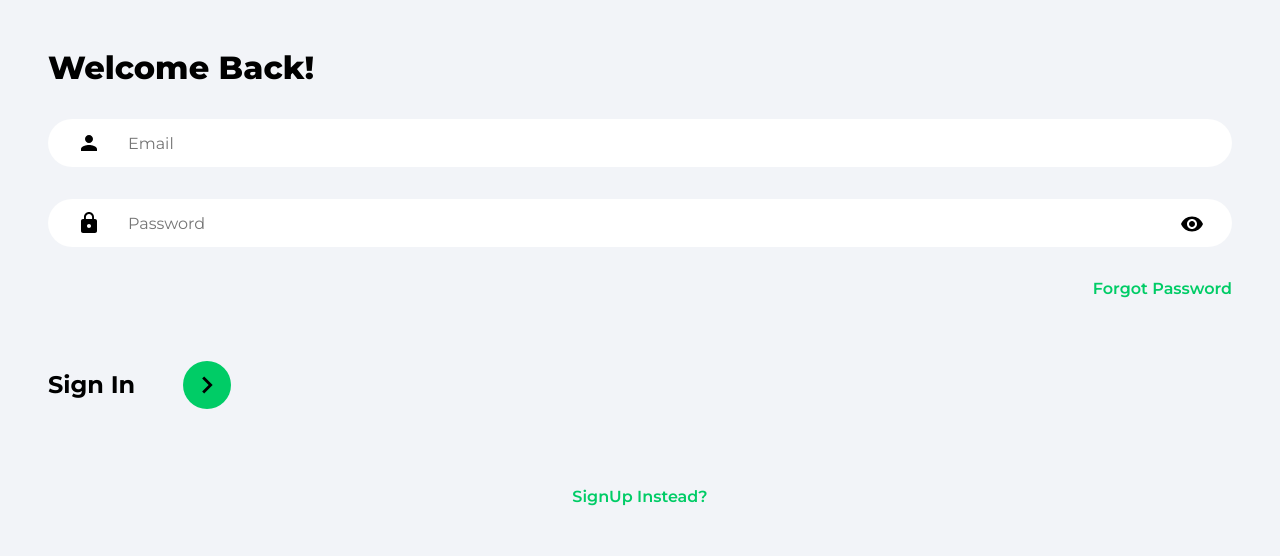
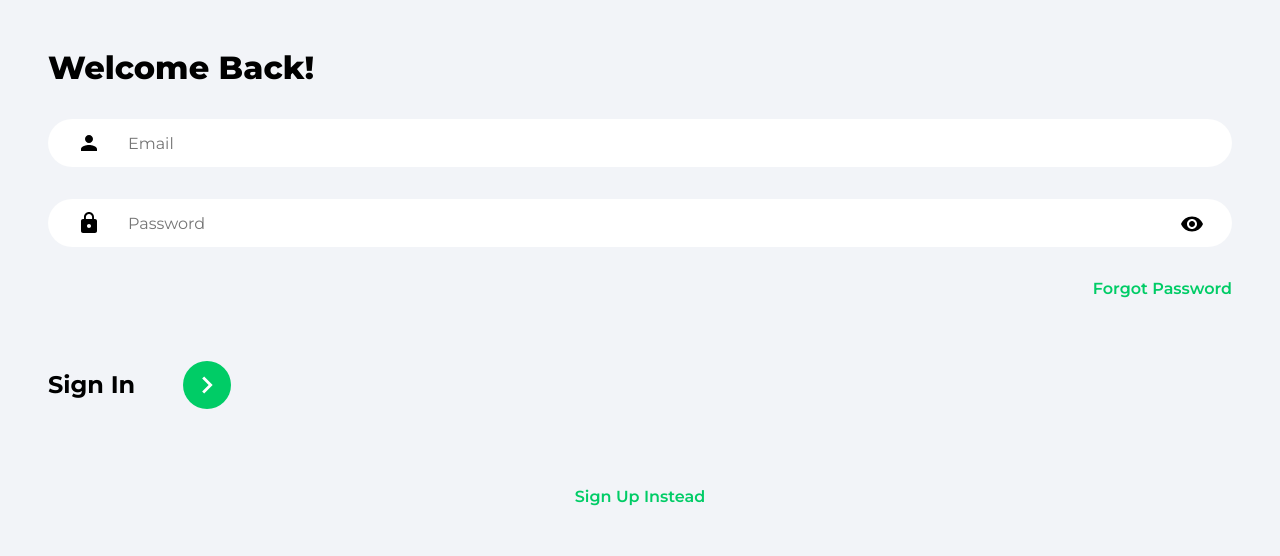
Before and after one commit to abhishjain99/Housing-Marketplace, a React (Create React App) app: page /signin in a window 1280 px wide. Shown: the top 556 px of the page. Built offline with nearby package versions, Linux system fonts and the light colour scheme.

Commit message:
signup signin with email password

```diff
--- a/package.json
+++ b/package.json
@@ -11,6 +11,7 @@
     "react-dom": "^18.3.1",
     "react-router-dom": "^6.23.1",
     "react-scripts": "5.0.1",
+    "react-toastify": "^10.0.5",
     "web-vitals": "^2.1.4"
   },
   "scripts": {
--- a/src/App.js
+++ b/src/App.js
@@ -1,6 +1,8 @@
 // feedback-app
 // import Feedback from './feedback-app/Feedback';
-import { BrowserRouter as Router, Routes, Route, useNavigate, useLocation } from 'react-router-dom';
+import { BrowserRouter as Router, Routes, Route } from 'react-router-dom';
+import { ToastContainer } from 'react-toastify';
+ import 'react-toastify/dist/ReactToastify.css';
 import Explore from './house-marketplace/pages/Explore';
 import Profile from './house-marketplace/pages/Profile';
 import Offers from './house-marketplace/pages/Offers';
@@ -22,7 +24,7 @@ function App() {
         <Routes>
           <Route path="/" element={<Explore />} />
           <Route path="/offers" element={<Offers />} />
-          <Route path="/profile" element={<SignIn />} />
+          <Route path="/profile" element={<Profile />} />
           <Route path="/signin" element={<SignIn />} />
           <Route path="/signup" element={<SignUp />} />
           <Route path="/forgotpassword" element={<ForgotPassword />} />
@@ -30,6 +32,7 @@ function App() {
         {/* Navbar */}
         <Navbar />
       </Router>
+      <ToastContainer />
     </>
   );
 }
--- a/src/house-marketplace/pages/Profile.jsx
+++ b/src/house-marketplace/pages/Profile.jsx
@@ -1,9 +1,15 @@
-import React from 'react'
+import { useState, useEffect } from 'react'
+import { getAuth } from 'firebase/auth'
 
-export default function Profile() {
-  return (
-    <div>
-      <h1>Profile</h1>
-    </div>
-  )
+function Profile() {
+  const [user, setUser] = useState(null)
+
+  const auth = getAuth()
+  useEffect(() => {
+    setUser(auth.currentUser)
+  }, [])
+
+  return user ? <h1>{user.displayName}</h1> : 'Not Logged In'
 }
+
+export default Profile
--- a/src/house-marketplace/pages/SignIn.jsx
+++ b/src/house-marketplace/pages/SignIn.jsx
@@ -1,70 +1,102 @@
-import { useState } from "react";
-import { Link, useNavigate } from "react-router-dom";
-import { ReactComponent as ArrowRightIcon } from "../assets/svg/keyboardArrowRightIcon.svg";
-import VisibilityIcon from "../assets/svg/visibilityIcon.svg";
+import { useState } from 'react';
+import { toast } from 'react-toastify';
+import { Link, useNavigate } from 'react-router-dom'
+import { getAuth, signInWithEmailAndPassword } from 'firebase/auth'
+import { ReactComponent as ArrowRightIcon } from '../assets/svg/keyboardArrowRightIcon.svg'
+import visibilityIcon from '../assets/svg/visibilityIcon.svg'
 
-export default function SignIn() {
-  const [showPassword, setShowPassword] = useState(false);
-  const [formData, setFormData] = useState({ email: "", password: "" });
-  const { email, password } = formData;
+function SignIn() {
+  const [showPassword, setShowPassword] = useState(false)
+  const [formData, setFormData] = useState({
+    email: '',
+    password: '',
+  })
+  const { email, password } = formData
+
+  const navigate = useNavigate()
+
   const onChange = (e) => {
     setFormData((prevState) => ({
       ...prevState,
-      [e.target.id]: e.target.value
+      [e.target.id]: e.target.value,
     }))
-  };
+  }
+
+  const onSubmit = async (e) => {
+    e.preventDefault()
+
+    try {
+      const auth = getAuth()
+
+      const userCredential = await signInWithEmailAndPassword(
+        auth,
+        email,
+        password
+      )
+
+      if (userCredential.user) {
+        navigate('/')
+      }
+    } catch (error) {
+      toast.error("Bad user Credentials!");
+    }
+  }
 
   return (
-    <div>
-      <div className="pageContainer">
+    <>
+      <div className='pageContainer'>
         <header>
-          <p className="pageHeader">Welcome Back!</p>
+          <p className='pageHeader'>Welcome Back!</p>
         </header>
 
-        <main>
-          <form>
+        <form onSubmit={onSubmit}>
           <input
-              type="email"
-              className="emailInput"
-              placeholder="Email"
-              id="email"
+            type='email'
+            className='emailInput'
+            placeholder='Email'
+            id='email'
             value={email}
             onChange={onChange}
           />
-            <div className="passwordInputDiv">
+
+          <div className='passwordInputDiv'>
             <input
-                type={showPassword ? "text" : "password"}
-                className="passwordInput"
-                placeholder="Password"
-                id="password"
+              type={showPassword ? 'text' : 'password'}
+              className='passwordInput'
+              placeholder='Password'
+              id='password'
               value={password}
               onChange={onChange}
             />
+
             <img
-                src={VisibilityIcon}
-                alt="show password"
-                className="showPassword"
+              src={visibilityIcon}
+              alt='show password'
+              className='showPassword'
               onClick={() => setShowPassword((prevState) => !prevState)}
             />
           </div>
-            <Link to="/forgotpassword" className="forgotPasswordLink">
+
+          <Link to='/forgot-password' className='forgotPasswordLink'>
             Forgot Password
           </Link>
-            <div className="signInBar">
-              <p className="signInText">Sign In</p>
-              <button className="signInButton">
-                <ArrowRightIcon sill="#FFFFFF" width="34px" height="34px" />
+
+          <div className='signInBar'>
+            <p className='signInText'>Sign In</p>
+            <button className='signInButton'>
+              <ArrowRightIcon fill='#ffffff' width='34px' height='34px' />
             </button>
           </div>
         </form>
 
-          {/* Google OAuth Component */}
+        {/* Google OAuth */}
 
-          <Link to="/SignUp" className="registerLink">
-            SignUp Instead?
+        <Link to='/sign-up' className='registerLink'>
+          Sign Up Instead
         </Link>
-        </main>
       </div>
-    </div>
-  );
+    </>
+  )
 }
+
+export default SignIn
--- a/src/house-marketplace/pages/SignUp.jsx
+++ b/src/house-marketplace/pages/SignUp.jsx
@@ -1,17 +1,59 @@
 import { useState } from "react";
+import { toast } from 'react-toastify';
 import { Link, useNavigate } from "react-router-dom";
+import {
+  getAuth,
+  createUserWithEmailAndPassword,
+  updateProfile,
+} from "firebase/auth";
+import { db } from "../firebase.config";
 import { ReactComponent as ArrowRightIcon } from "../assets/svg/keyboardArrowRightIcon.svg";
 import VisibilityIcon from "../assets/svg/visibilityIcon.svg";
+import { doc, serverTimestamp, setDoc } from "firebase/firestore";
 
 export default function SignUp() {
   const [showPassword, setShowPassword] = useState(false);
-  const [formData, setFormData] = useState({ name: "", email: "", password: "" });
+  const navigate = useNavigate();
+  const [formData, setFormData] = useState({
+    name: "",
+    email: "",
+    password: "",
+  });
   const { name, email, password } = formData;
+
   const onChange = (e) => {
     setFormData((prevState) => ({
       ...prevState,
-      [e.target.id]: e.target.value
-    }))
+      [e.target.id]: e.target.value,
+    }));
+  };
+
+  const onSubmit = async (e) => {
+    e.preventDefault();
+    try {
+      const auth = getAuth();
+
+      const userCredentials = await createUserWithEmailAndPassword(
+        auth,
+        email,
+        password
+      );
+
+      const user = userCredentials.user;
+      updateProfile(user, {
+        displayName: name,
+      });
+
+      const formDataCopy = {...formData};
+      delete formDataCopy.password;
+      formDataCopy.timestamp = serverTimestamp();
+
+      await setDoc(doc(db, 'users', user.uid), formDataCopy);
+
+      navigate("/");
+    } catch (error) {
+      toast.error("Something went wrong!");
+    }
   };
 
   return (
@@ -22,7 +64,7 @@ export default function SignUp() {
         </header>
 
         <main>
-          <form>
+          <form onSubmit={onSubmit}>
             <input
               type="name"
               className="nameInput"
```
Also changed, not shown: src/house-marketplace/README.md, 1 other file (tests, documents, lock files or other folders). Lines whose indentation alone changed are shown as unchanged.
